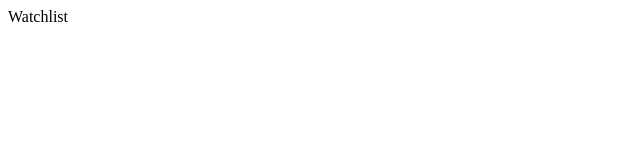
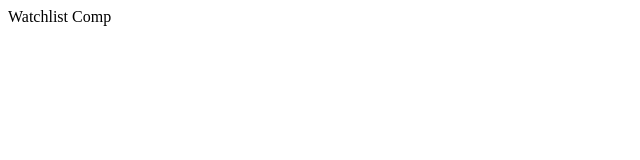
Before and after one commit to anshubaldeep/demo-next-tv-project, a Next.js app: page /watchlist in a window 1280 px wide. Shown: the top 160 px of the page, without its empty margins (0-640 px from the left). Built offline with nearby package versions, Linux system fonts and the light colour scheme.

Commit message:
Slight Change

```diff
--- a/pages/watchlist.jsx
+++ b/pages/watchlist.jsx
@@ -2,7 +2,7 @@ import React from 'react'
 
 const Watchlist = () => {
   return (
-    <div>Watchlist</div>
+    <div>Watchlist Comp</div>
   )
 }
 
```
